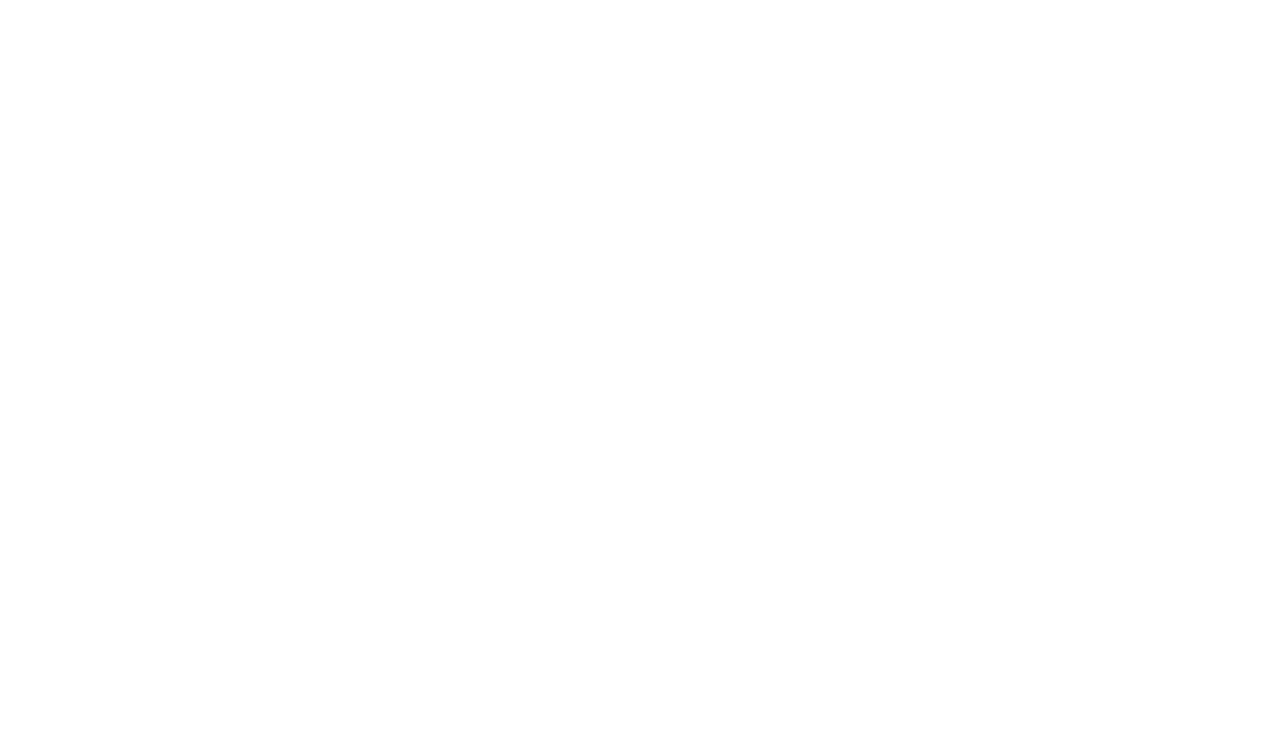
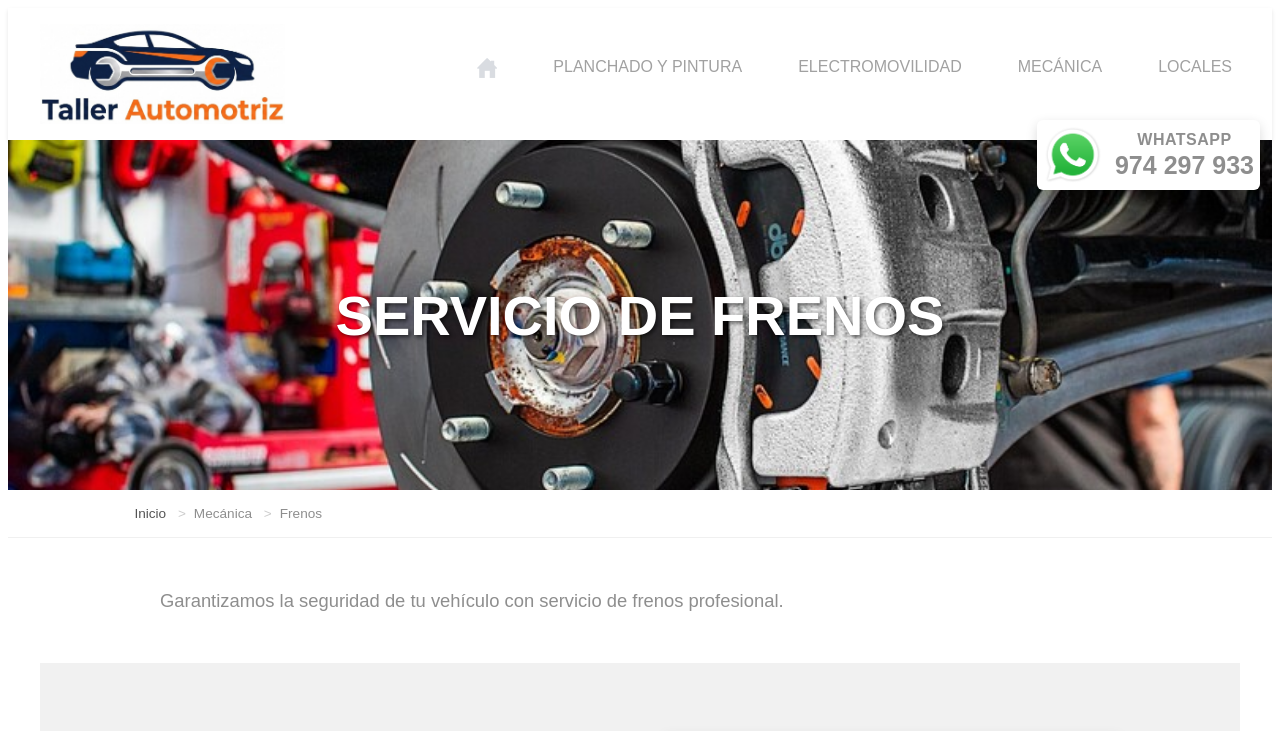
Before and after one commit to Zdm17y4/Frontend-Taller-Automotriz, a React (Vite) app in the folder mi-react-app/: page /servicio/frenos in a window 1280 px wide. Before the commit this address had no page. Shown: the top 731 px of the page. Built offline with nearby package versions, Linux system fonts and the light colour scheme.

Commit message:
Actualizar navegación en App y Navbar

```diff
--- a/mi-react-app/src/App.jsx
+++ b/mi-react-app/src/App.jsx
@@ -1,12 +1,40 @@
 import { BrowserRouter, Routes, Route } from 'react-router-dom';
 import Home from './pages/public/Home';
+import ServicePage from './pages/public/ServicePage';
+import PlanchadoPinturaPage from './pages/public/PlanchadoPinturaPage';
+import MecanicaPage from './pages/public/MecanicaPage';
+import ElectromovilidadPage from './pages/public/ElectromovilidadPage';
 
 function App() {
   return (
     <BrowserRouter>
       <Routes>
         <Route path="/" element={<Home />} />
-        {/* Futuras rutas irán aquí */}
+
+        {/* Rutas de Planchado y Pintura */}
+        <Route path="/servicio/planchado-y-pintura" element={<PlanchadoPinturaPage />} />
+        <Route path="/servicio/planchado-y-pintura-por-paños" element={<PlanchadoPinturaPage />} />
+        <Route path="/servicio/tratamiento-de-pintura" element={<PlanchadoPinturaPage />} />
+        <Route path="/servicio/reparacion-y-pintura-de-aros" element={<PlanchadoPinturaPage />} />
+        <Route path="/servicio/pintura-express" element={<PlanchadoPinturaPage />} />
+
+        {/* Ruta principal de Electromovilidad */}
+        <Route path="/servicio/electromovilidad" element={<ElectromovilidadPage />} />
+        <Route path="/servicio/ventas-de-vehiculos-nuevos" element={<ElectromovilidadPage />} />
+
+        {/* Ruta principal de Mecánica */}
+        <Route path="/servicio/mecanica" element={<MecanicaPage />} />
+
+        {/* Rutas explícitas para sub-servicios de Mecánica */}
+        <Route path="/servicio/inspeccion-y-diagnostico" element={<ServicePage id="inspeccion" />} />
+        <Route path="/servicio/servicio-de-mantenimientos" element={<ServicePage id="mantenimiento" />} />
+        <Route path="/servicio/frenos" element={<ServicePage id="frenos" />} />
+        <Route path="/servicio/suspension-y-direccion" element={<ServicePage id="suspension" />} />
+        <Route path="/servicio/sistema-de-refrigeracion" element={<ServicePage id="refrigeracion" />} />
+        <Route path="/servicio/electricidad-y-electronica" element={<ServicePage id="electricidad" />} />
+        <Route path="/servicio/aire-acondicionado" element={<ServicePage id="aire-acondicionado" />} />
+        <Route path="/servicio/reparacion-de-motores" element={<ServicePage id="reparacion-motores" />} />
+
       </Routes>
     </BrowserRouter>
   );
--- a/mi-react-app/src/Navbar.css
+++ b/mi-react-app/src/Navbar.css
@@ -12,6 +12,16 @@
   height: 100px;
   width: auto;
   flex-shrink: 0;
+}
+
+.nav-logo-btn {
+  background: none;
+  border: none;
+  padding: 0;
+  cursor: pointer;
+  outline: none;
+  display: flex;
+  align-items: center;
 }
 
 .nav-menu {
--- a/mi-react-app/src/Navbar.jsx
+++ b/mi-react-app/src/Navbar.jsx
@@ -1,46 +1,67 @@
 import React from "react";
+import { useNavigate } from 'react-router-dom';
 import './Navbar.css'
 import homeIcon from './assets/icon/home.png';
 import logoTaller from './assets/logos/logoTaller.png';
 
 const Navbar = () => {
+    const navigate = useNavigate();
+
+    const handleNavigate = (path, event) => {
+        const dropdown = event.currentTarget.closest('.dropdown');
+        if (dropdown) {
+            dropdown.style.display = 'none';
+            setTimeout(() => {
+                dropdown.style.display = '';
+            }, 300);
+        }
+
+        navigate(path);
+
+        if (document.activeElement) {
+            document.activeElement.blur();
+        }
+    };
+
     return (
         <section className="nav-section">
             <nav className="navbar">
-                <img src={logoTaller} alt="logo-taller" className="nav-logo-taller"/>
+                <button onClick={() => navigate('/')} className="nav-logo-btn">
+                    <img src={logoTaller} alt="logo-taller" className="nav-logo-taller" />
+                </button>
                 <ul className="nav-menu">
                     <li className="nav-item">
-                        <button><img src={homeIcon} alt="home" /></button>
+                        <button onClick={() => navigate('/')}><img src={homeIcon} alt="home" /></button>
                     </li>
 
                     <li className="nav-item">
-                        <button>PLANCHADO Y PINTURA</button>
+                        <button onClick={(e) => handleNavigate('/servicio/planchado-y-pintura', e)}>PLANCHADO Y PINTURA</button>
                         <ul className="dropdown">
-                            <li><button>PLANCHADO Y PINTURA PAÑOS</button></li>
-                            <li><button>TRATAMIENTO DE PINTURA</button></li>
-                            <li><button>REPARACION Y PINTURA DE AROS</button></li>
-                            <li><button>PINTURA EXPRESS</button></li>
+                            <li><button onClick={(e) => handleNavigate('/servicio/planchado-y-pintura-por-paños', e)}>PLANCHADO Y PINTURA PAÑOS</button></li>
+                            <li><button onClick={(e) => handleNavigate('/servicio/tratamiento-de-pintura', e)}>TRATAMIENTO DE PINTURA</button></li>
+                            <li><button onClick={(e) => handleNavigate('/servicio/reparacion-y-pintura-de-aros', e)}>REPARACION Y PINTURA DE AROS</button></li>
+                            <li><button onClick={(e) => handleNavigate('/servicio/pintura-express', e)}>PINTURA EXPRESS</button></li>
                         </ul>
                     </li>
 
                     <li className="nav-item">
-                        <button>ELECTROMOVILIDAD</button>
+                        <button onClick={(e) => handleNavigate('/servicio/electromovilidad', e)}>ELECTROMOVILIDAD</button>
                         <ul className="dropdown">
-                            <li><button>VENTA DE VEHICULOS NUEVOS</button></li>
+                            <li><button onClick={() => navigate('/servicio/ventas-de-vehiculos-nuevos')}>VENTA DE VEHICULOS NUEVOS</button></li>
                         </ul>
                     </li>
 
                     <li className="nav-item">
-                        <button>MECÁNICA</button>
+                        <button onClick={(e) => handleNavigate('/servicio/mecanica', e)}>MECÁNICA</button>
                         <ul className="dropdown">
-                            <li><button>INSPECCION Y DIAGNÓSTICO</button></li>
-                            <li><button>SERVICIO DE MANTENIMIENTOS</button></li>
-                            <li><button>FRENOS</button></li>
-                            <li><button>SUSPENSION Y DIRECCIÓN</button></li>
-                            <li><button>SISTEMA DE REFRIGERACIÓN</button></li>
-                            <li><button>ELECTRICIDAD Y ELECTRÓNICA</button></li>
-                            <li><button>AIRE ACONDICIONADO</button></li>
-                            <li><button>REPARACIÓN DE MOTORES</button></li>
+                            <li><button onClick={(e) => handleNavigate('/servicio/inspeccion-y-diagnostico', e)}>INSPECCION Y DIAGNÓSTICO</button></li>
+                            <li><button onClick={(e) => handleNavigate('/servicio/servicio-de-mantenimientos', e)}>SERVICIO DE MANTENIMIENTOS</button></li>
+                            <li><button onClick={(e) => handleNavigate('/servicio/frenos', e)}>FRENOS</button></li>
+                            <li><button onClick={(e) => handleNavigate('/servicio/suspension-y-direccion', e)}>SUSPENSION Y DIRECCIÓN</button></li>
+                            <li><button onClick={(e) => handleNavigate('/servicio/sistema-de-refrigeracion', e)}>SISTEMA DE REFRIGERACIÓN</button></li>
+                            <li><button onClick={(e) => handleNavigate('/servicio/electricidad-y-electronica', e)}>ELECTRICIDAD Y ELECTRÓNICA</button></li>
+                            <li><button onClick={(e) => handleNavigate('/servicio/aire-acondicionado', e)}>AIRE ACONDICIONADO</button></li>
+                            <li><button onClick={(e) => handleNavigate('/servicio/reparacion-de-motores', e)}>REPARACIÓN DE MOTORES</button></li>
                         </ul>
                     </li>
 
```
